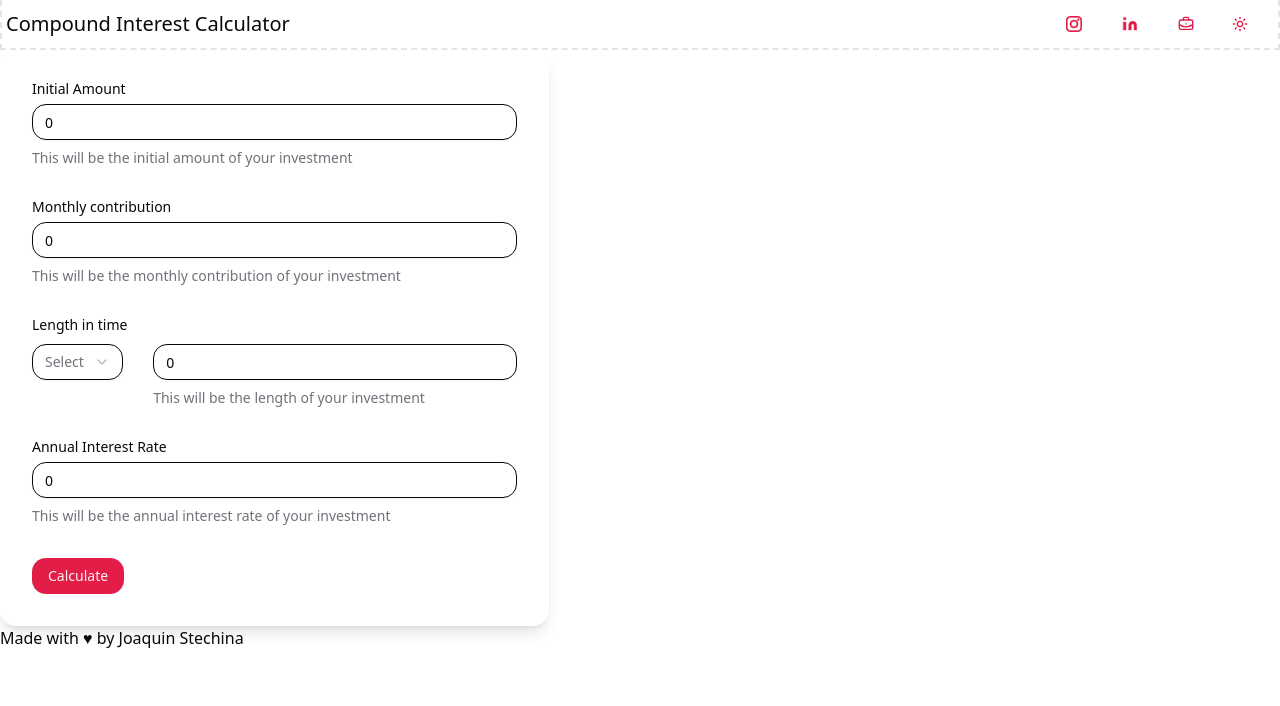
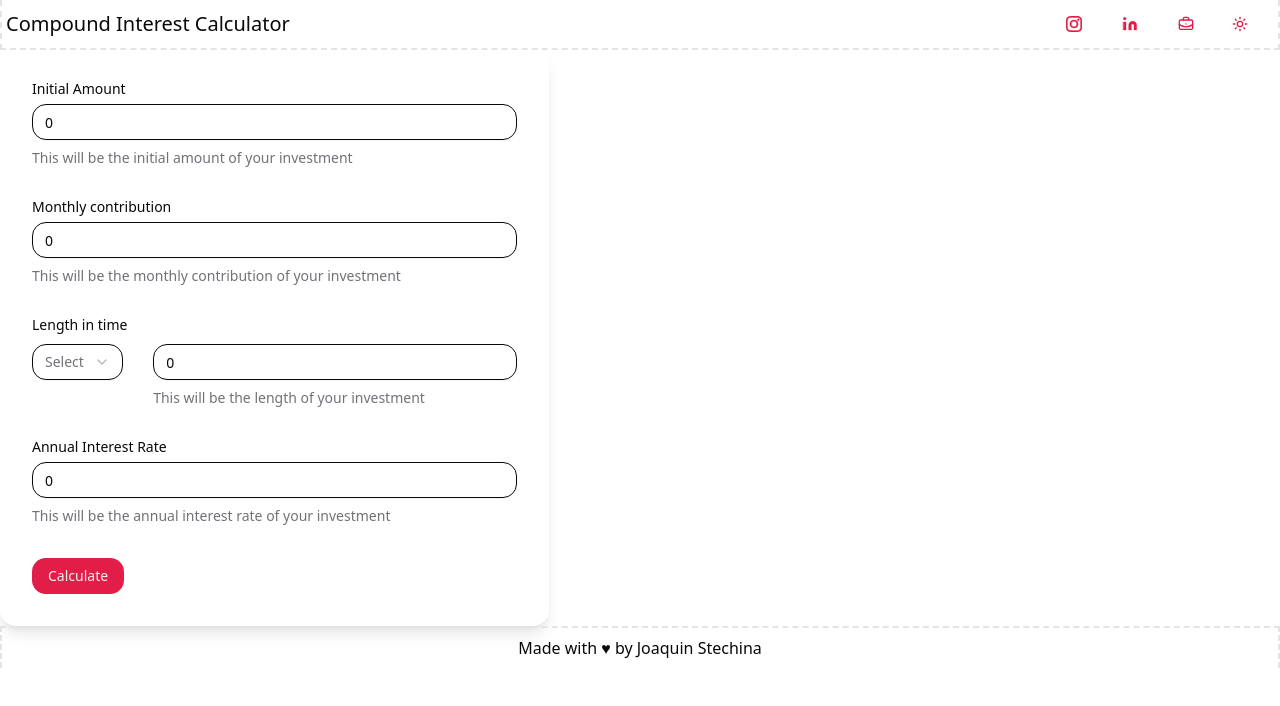
Before and after one commit to JoaquinStechina/compound-interest-rate-calculator, a Next.js app: page / in a window 1280 px wide. Shown: the top 706 px of the page. Built offline with nearby package versions, Linux system fonts and the light colour scheme.

Commit message:
feat: finished footer

```diff
--- a/src/components/footer/Footer.tsx
+++ b/src/components/footer/Footer.tsx
@@ -1,7 +1,9 @@
 const Footer: React.FC = () => {
   return (
-    <footer>
-      <nav>Made with ♥ by Joaquin Stechina</nav>
+    <footer className="text-center pt-2 pb-2 border border-b-0 border-2 border-dashed">
+      <nav>
+        <h1>Made with ♥ by Joaquin Stechina</h1>
+      </nav>
     </footer>
   );
 };
```
